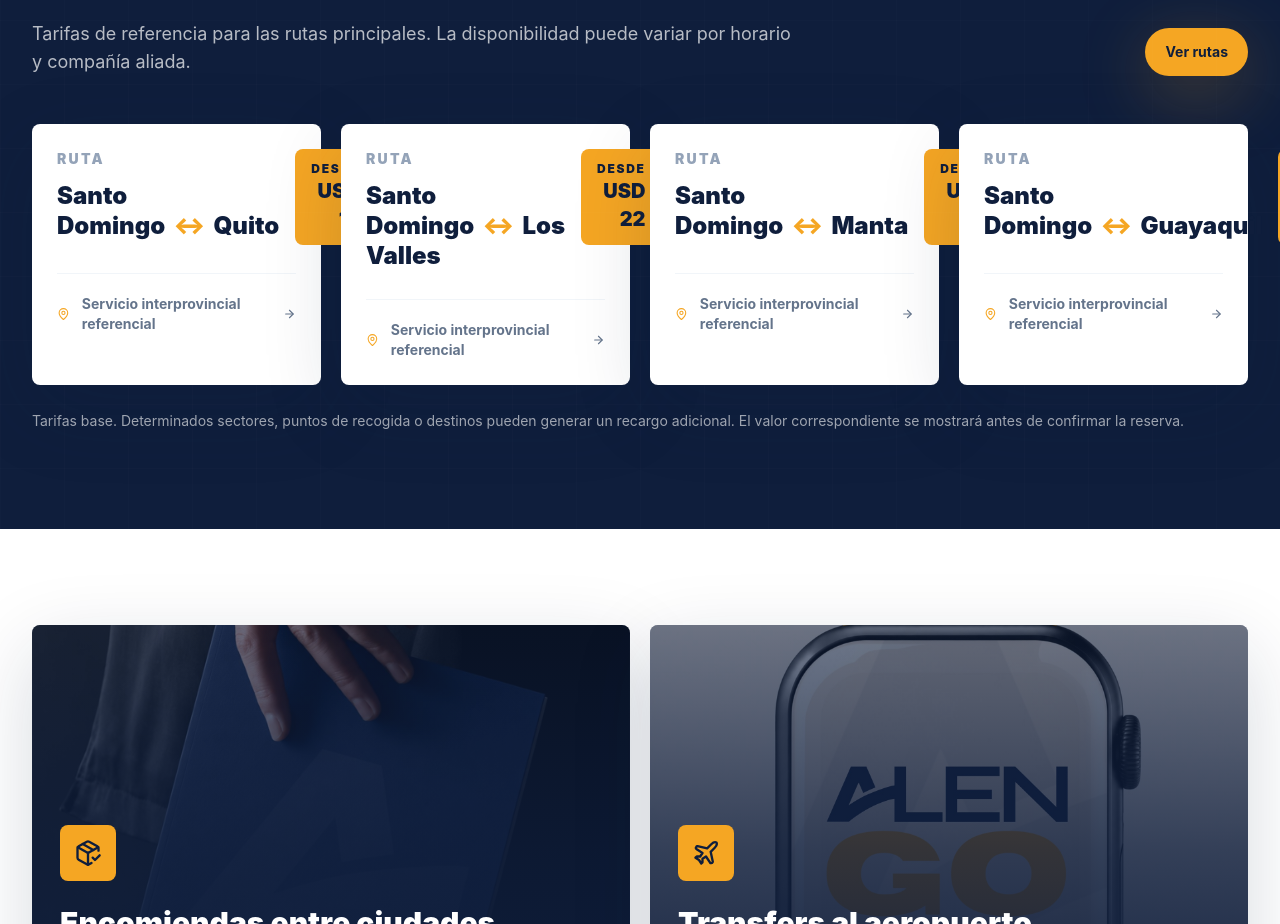
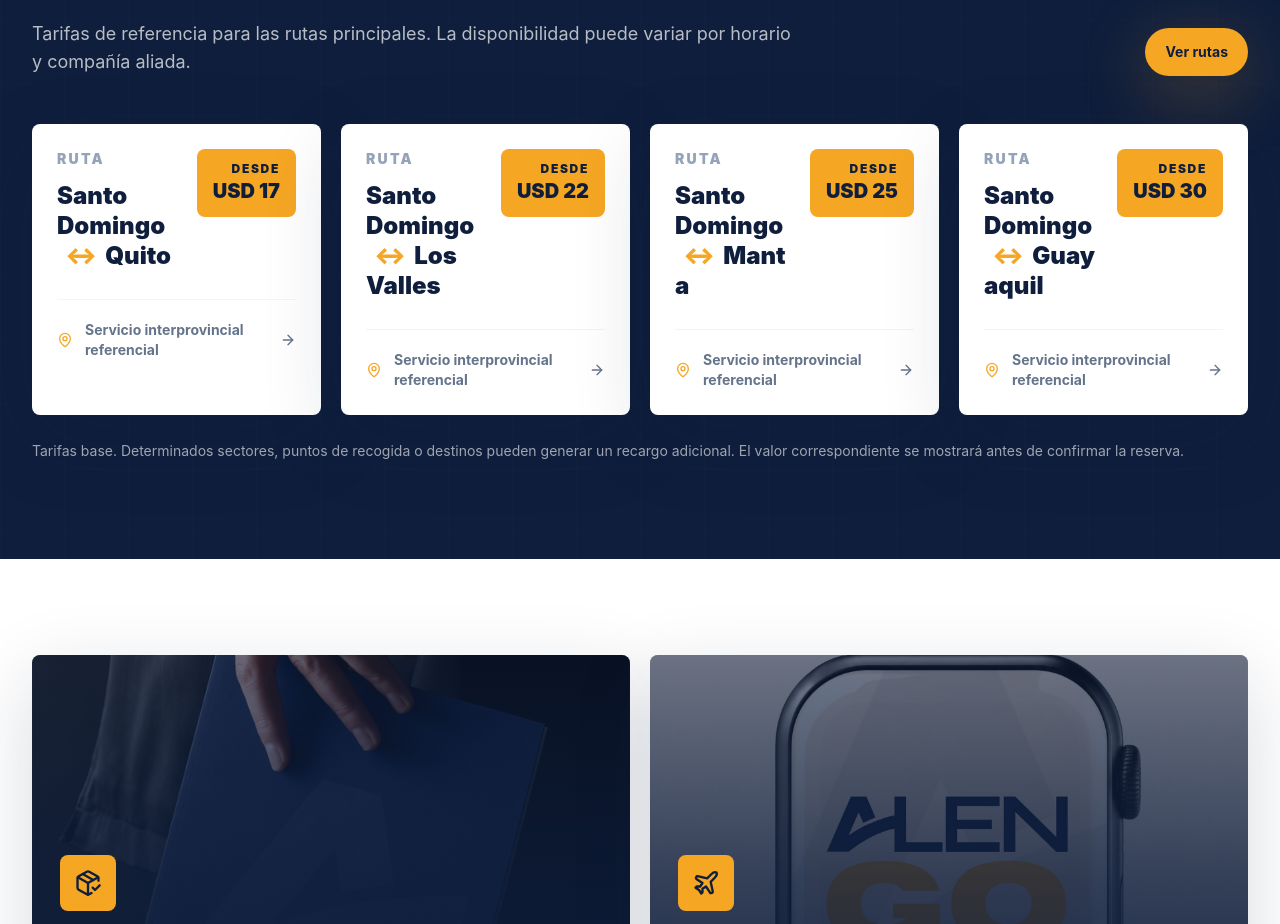
Before and after one commit to julioatr1988-cmyk/Alengo-web, a Next.js app: page / in a window 1280 px wide. Shown: the part 2705-3629 px from the top of the page. Built offline with nearby package versions, Linux system fonts and the light colour scheme.

Commit message:
fix: corregir desbordamiento móvil en rutas

```diff
--- a/components/Cards.tsx
+++ b/components/Cards.tsx
@@ -32,27 +32,27 @@ export function RouteCard({
   price: string;
 }) {
   return (
-    <article className="group rounded-lg border border-white/20 bg-white p-6 text-brand-navy shadow-premium transition duration-300 hover:-translate-y-1">
-      <div className="flex items-start justify-between gap-4">
-        <div>
+    <article className="group min-w-0 rounded-lg border border-white/20 bg-white p-6 text-brand-navy shadow-premium transition duration-300 hover:-translate-y-1">
+      <div className="flex min-w-0 flex-col items-start gap-4 sm:flex-row sm:justify-between">
+        <div className="min-w-0">
           <p className="text-sm font-black uppercase tracking-[0.16em] text-slate-400">
             Ruta
           </p>
-          <h3 className="mt-3 text-2xl font-black leading-tight">
+          <h3 className="mt-3 break-words text-2xl font-black leading-tight">
             {from}
             <span className="mx-2 text-brand-orange">↔</span>
             {to}
           </h3>
         </div>
-        <div className="rounded-lg bg-brand-orange px-4 py-3 text-right text-brand-navy">
+        <div className="shrink-0 rounded-lg bg-brand-orange px-4 py-3 text-right text-brand-navy">
           <p className="text-xs font-black uppercase tracking-[0.14em]">Desde</p>
           <p className="text-xl font-black">{price}</p>
         </div>
       </div>
-      <div className="mt-7 flex items-center gap-3 border-t border-slate-100 pt-5 text-sm font-bold text-slate-500">
-        <MapPin className="h-4 w-4 text-brand-orange" />
-        Servicio interprovincial referencial
-        <ArrowRight className="ml-auto h-4 w-4 transition group-hover:translate-x-1" />
+      <div className="mt-7 flex min-w-0 items-center gap-3 border-t border-slate-100 pt-5 text-sm font-bold text-slate-500">
+        <MapPin className="h-4 w-4 shrink-0 text-brand-orange" />
+        <span className="min-w-0">Servicio interprovincial referencial</span>
+        <ArrowRight className="ml-auto h-4 w-4 shrink-0 transition group-hover:translate-x-1" />
       </div>
     </article>
   );
```
